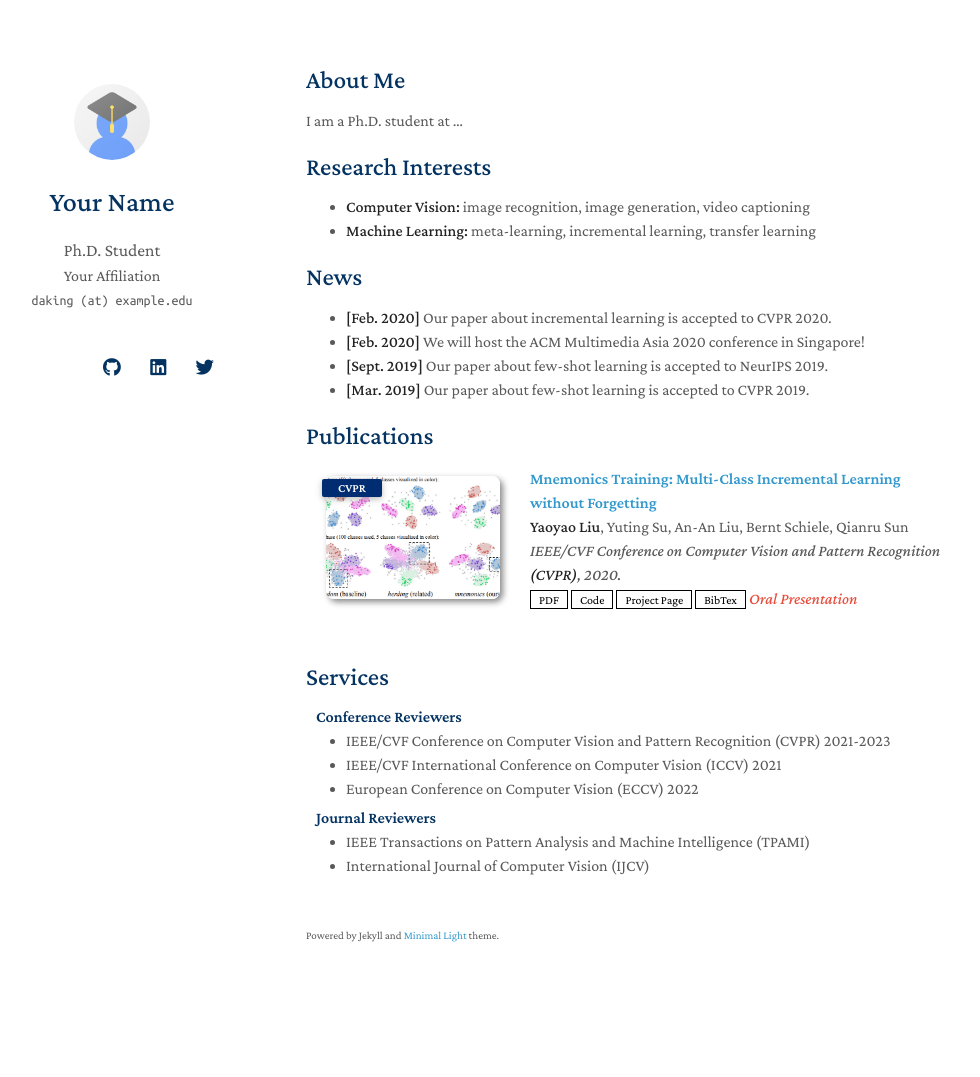
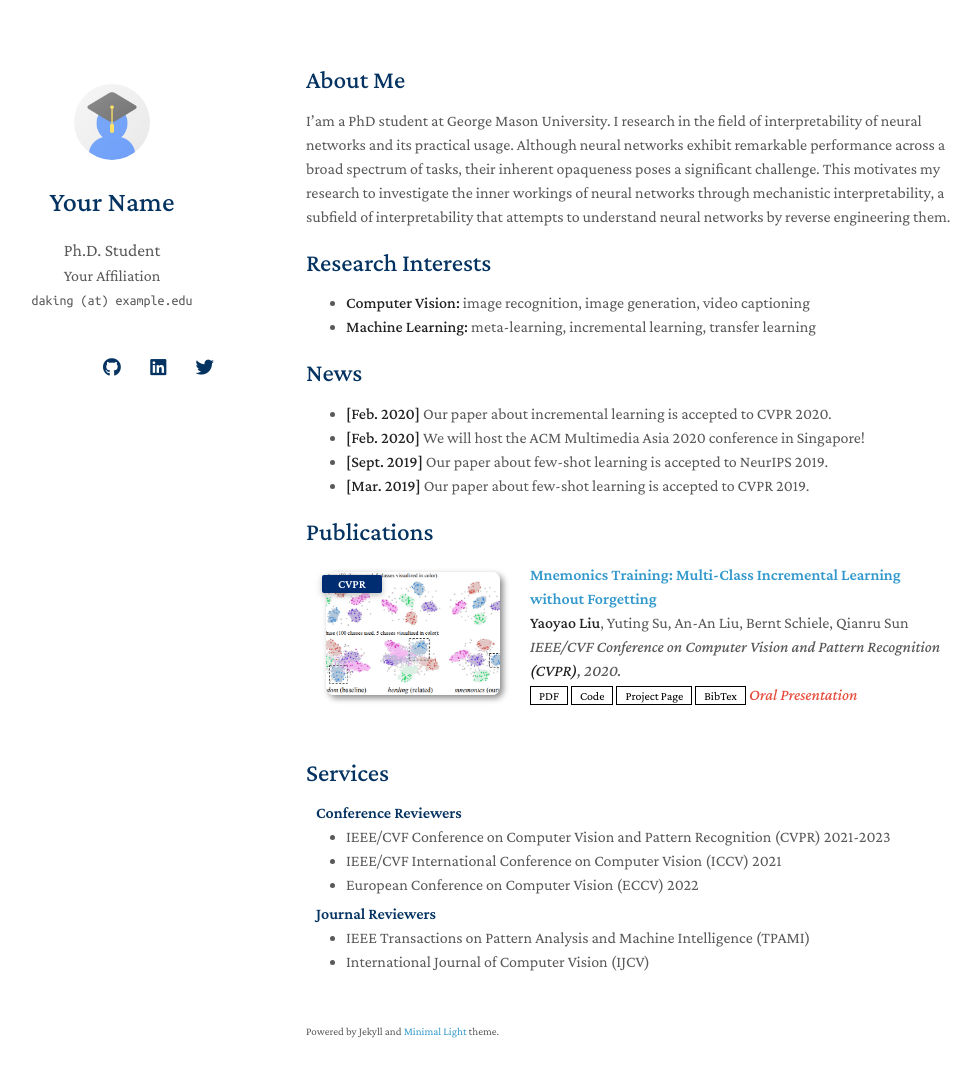
Before and after one commit to Dakingrai/dakingrai.github.io, a Jekyll site: the page built from index.md, in a window 1280 px wide and 1112 px high. Shown: the top 1077 px of the window, without its empty margins (164-1144 px from the left). Built offline with Jekyll 4.4.1, drawn with Linux system fonts in a browser that asks for light colours; nearby versions of some CDN libraries; a style sheet for code colours, icons or effects is not loaded; our own code applies the rules of GitHub Pages for plain Markdown files.

Commit message:
about me

```diff
--- a/index.md
+++ b/index.md
@@ -3,8 +3,7 @@ layout: homepage
 ---
 
 ## About Me
-
-I am a Ph.D. student at ...
+I'am a PhD student at George Mason University. I research in the field of interpretability of neural networks and its practical usage. Although neural networks exhibit remarkable performance across a broad spectrum of tasks, their inherent opaqueness poses a significant challenge.  This motivates my research to investigate the inner workings of neural networks through mechanistic interpretability, a subfield of interpretability that attempts to understand neural networks by reverse engineering them.
 
 ## Research Interests
 
```
